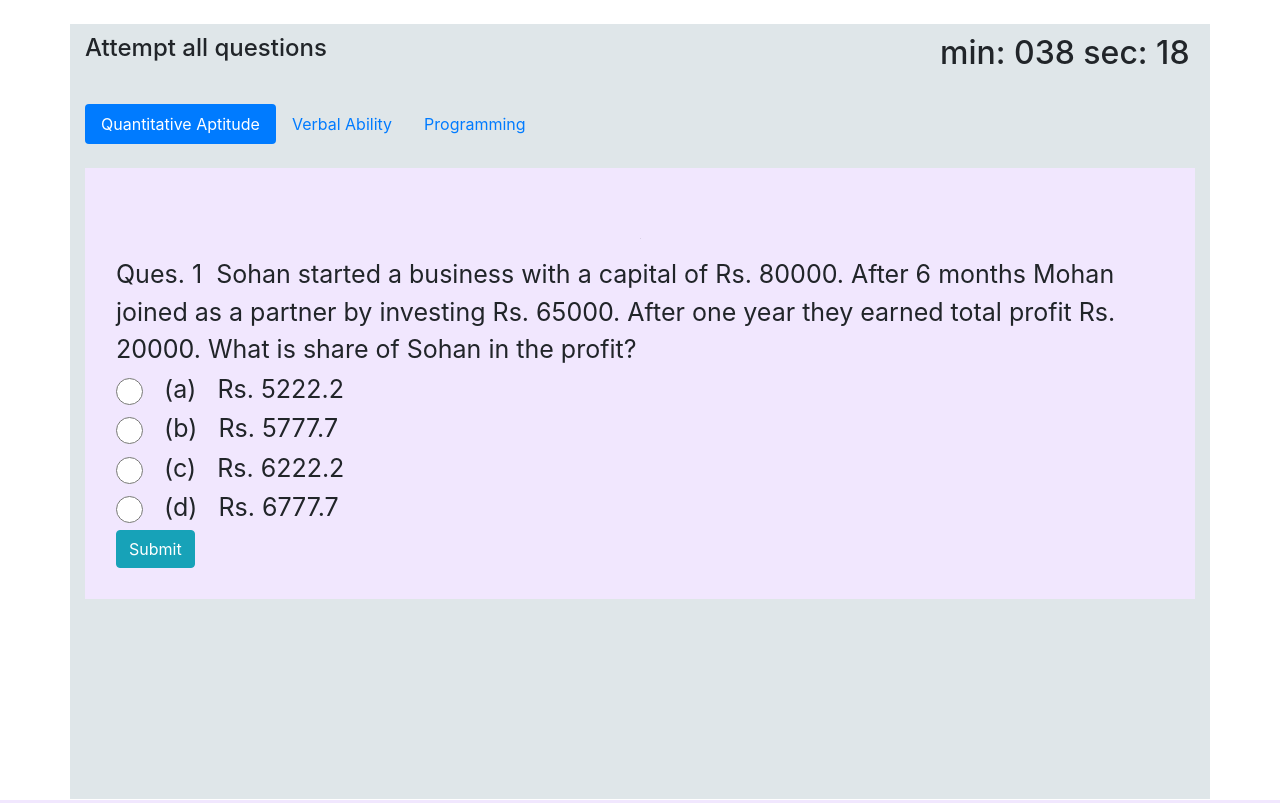
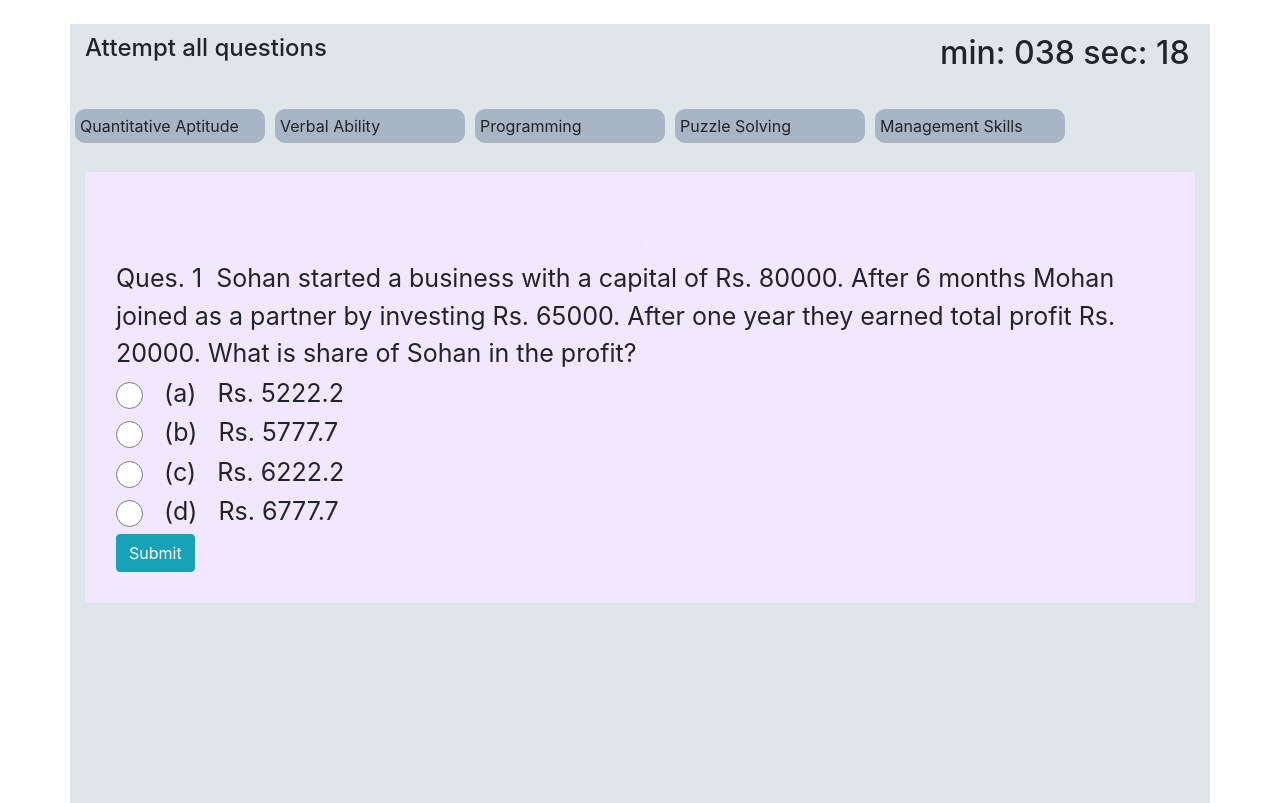
Before and after one commit to ashwanidubey/Student-Performance-Analysis, a Django app: page /performance/taketest1/ in a window 1280 px wide. Run offline with Django 3.2, Linux system fonts and the light colour scheme; data comes from the database, SQL or seed files in the repository; both versions use the stored data as it was after the commit; some libraries are stand-ins or nearby versions.

Commit message:
added reasoning ques

```diff
--- a/student_performance_analysis/user_app/templates/user_app/taketest1.html
+++ b/student_performance_analysis/user_app/templates/user_app/taketest1.html
@@ -28,7 +28,7 @@
 
   </div>
   <br>
-  <ul class="nav nav-pills" role="tablist">
+  <!-- <ul class="nav nav-pills" role="tablist">
     {% if apt %}
     <li class="nav-item">
       <a class="nav-link active" data-toggle="pill" href="" >Quantitative Aptitude</a>
@@ -57,9 +57,41 @@
           </li>
           {% endif %}
 
+          {% if reas %}
+        <li class="nav-item">
+          <a class="nav-link active" data-toggle="pill" href="" >Puzzle Solving</a>
+        </li>
+          {% else %}
+          <li class="nav-item">
+            <a class="nav-link" data-toggle="pill" href="" onclick="check1()">Puzzle Solving</a>
+          </li>
+          {% endif %}
 
 
-  </ul>
+          {% if mgmt %}
+        <li class="nav-item">
+          <a class="nav-link active" data-toggle="pill" href="" >Management Skills</a>
+        </li>
+          {% else %}
+          <li class="nav-item">
+            <a class="nav-link" data-toggle="pill" href="" onclick="check1()">Management Skills</a>
+          </li>
+          {% endif %}
+
+
+
+
+  </ul> -->
+  <div class="panel panel-warning">
+    <div class="row">
+      <div class="col-md-2" style="background-color: rgb(168, 181, 197); padding: 5px; margin: 5px; border-radius: 10px;">Quantitative Aptitude</div>
+      <div class="col-md-2"style="background-color: rgb(168, 181, 197); padding: 5px; margin: 5px;border-radius: 10px;">Verbal Ability</div>
+      <div class="col-md-2"style="background-color: rgb(168, 181, 197); padding: 5px; margin: 5px;border-radius: 10px;">Programming</div>
+      <div class="col-md-2"style="background-color: rgb(168, 181, 197); padding: 5px; margin: 5px;border-radius: 10px;">Puzzle Solving</div>
+      <div class="col-md-2"style="background-color: rgb(168, 181, 197); padding: 5px; margin: 5px;border-radius: 10px;">Management Skills</div>
+    </div>
+
+  </div>
   <br>
 
 
```
Also changed, not shown: student_performance_analysis/db.sqlite3.
